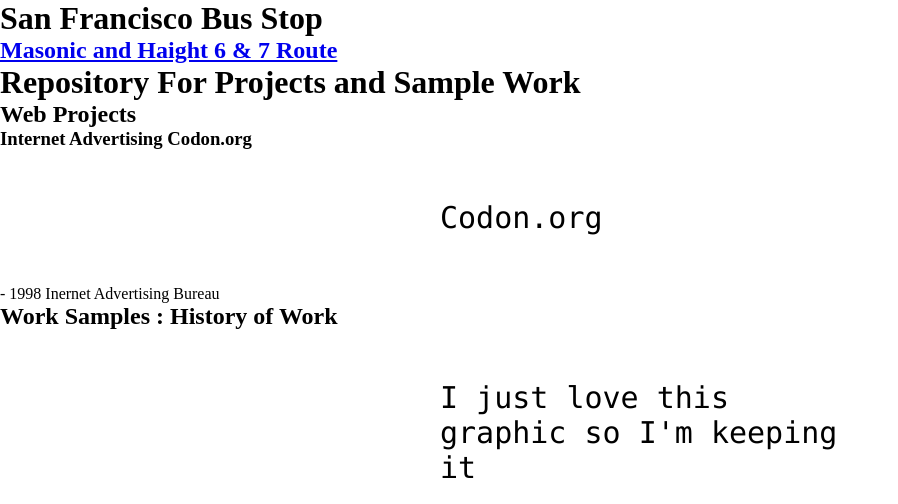
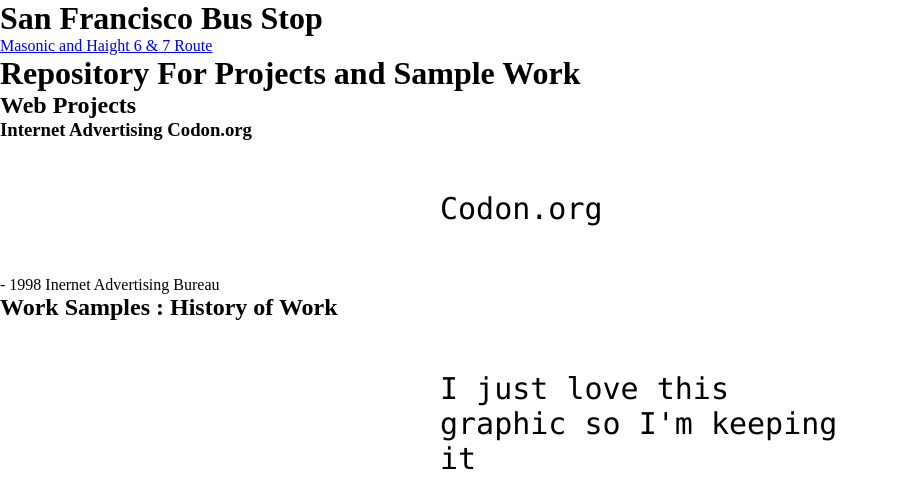
Before and after one commit to dopenessinfinite/dopenessinfinite.github.io, a plain HTML site: page index.html in a window 1280 px wide. Shown: the top 504 px of the page, without its empty margins (0-898 px from the left). Drawn offline with Linux system fonts and the light colour scheme.

Commit message:
remove h2

```diff
--- a/index.html
+++ b/index.html
@@ -5,7 +5,7 @@
   <meta http-equiv="Content-Type" content="text/html; charset=utf-8"/>
   <title>San Francisco Transit</title>
   <h1>San Francisco Bus Stop</h1>
-  <a href="http://www.nextmuni.com/predictor/adaPrediction.jsp?a=sf-muni&stopId=14958"><h2> Masonic and Haight 6 & 7 Route</h2></a>
+  <a href="http://www.nextmuni.com/predictor/adaPrediction.jsp?a=sf-muni&stopId=14958">Masonic and Haight 6 & 7 Route</a>
   <h1>Repository For Projects and Sample Work</h1>
   <LINK href="styles.css" rel="stylesheet" type="text/css">
 </head>
```
